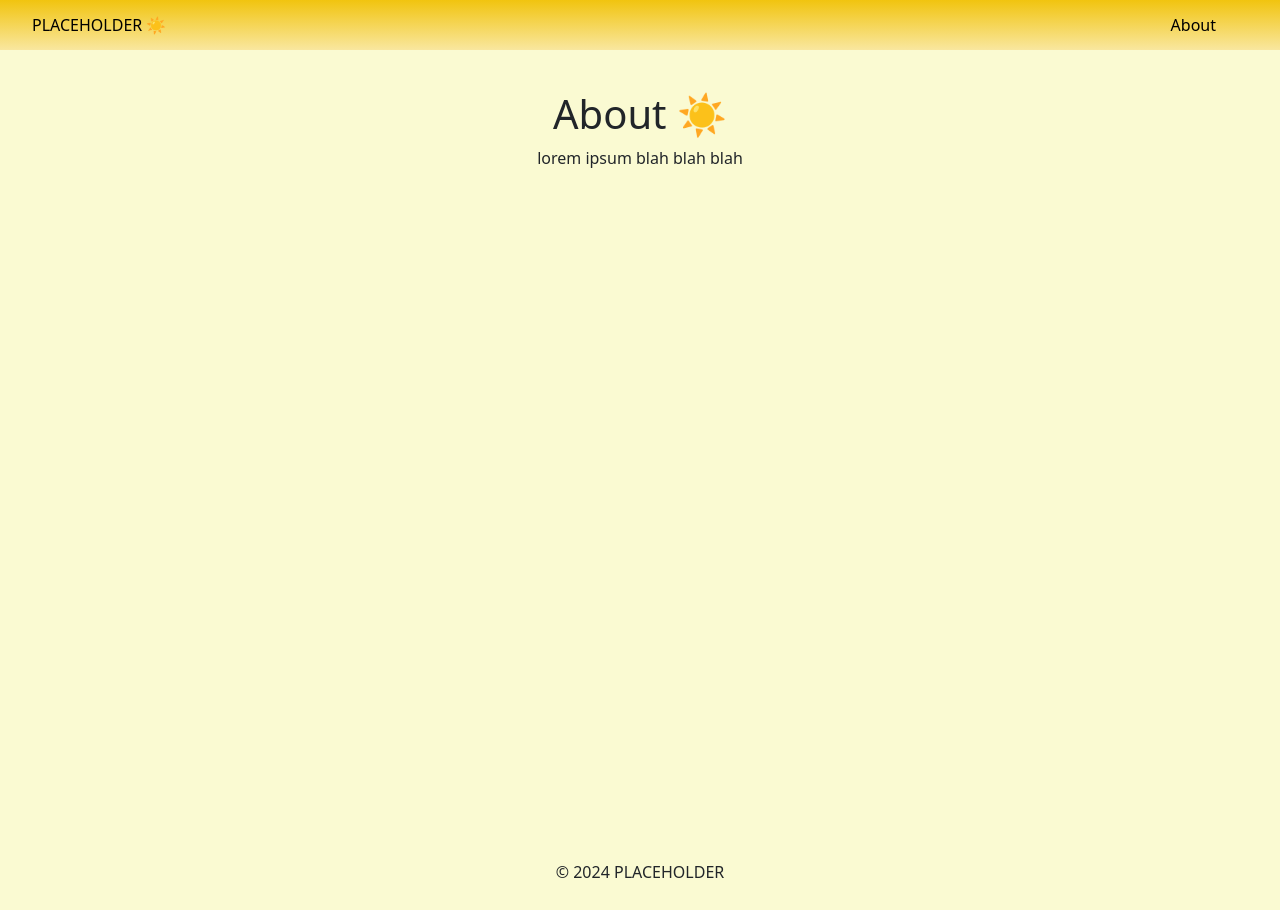
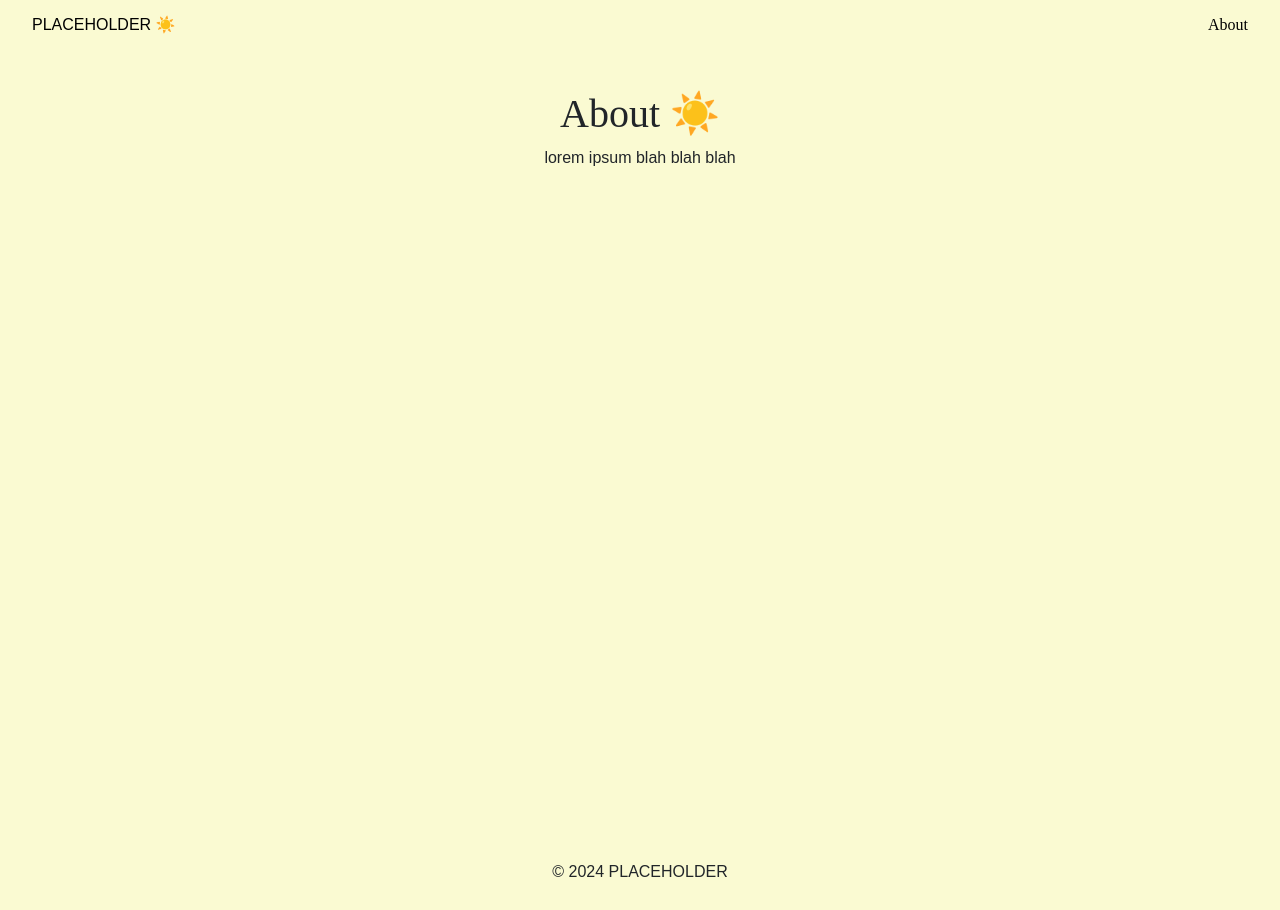
Before and after one commit to Zaibatus/Sunnyscout, a Flask app: page /about in a window 1280 px wide. Run offline with Flask 3, Linux system fonts and the light colour scheme.

Commit message:
Change font and add Lottie animation to homepage.

```diff
--- a/static/CSS/style.css
+++ b/static/CSS/style.css
@@ -10,6 +10,7 @@ body {
     scroll-behavior: smooth;
     overflow-x: hidden;
     background-color: lightgoldenrodyellow;
+    font-family: 'Montserrat', sans-serif;
 }
 
 .page-container {
@@ -22,17 +23,14 @@ main {
     flex: 1 0 auto;
 }
 
-/* Header Styles */
+/* Header and Navbar Styles */
 header {
-    background: linear-gradient(to top, #f9e79f, #f1c40f);
+    background: lightgoldenrodyellow; /* Same color as the rest of the website */
     display: flex;
     justify-content: space-between;
     align-items: center;
     height: 50px;
-}
-
-.app-name {
-    margin-left: 2.5%;
+    padding: 0 2.5%;
 }
 
 .app-name a {
@@ -41,15 +39,16 @@ header {
 }
 
 nav {
-    margin-right: 5%;
-    color: black;
-    text-decoration: none;
+    display: flex;
+    align-items: center;
+    font-family: 'Lora', serif;
 }
 
 nav a {
     color: black;
     text-decoration: none;
     font-weight: normal;
+    margin-left: 20px; /* Add some spacing between nav items */
 }
 
 /* Hero Section Styles */
@@ -462,17 +461,21 @@ input::-webkit-calendar-picker-indicator {
     justify-content: space-between;
     margin-top: 20px;
     width: 100%;
+    font-family: 'Lora', serif;
     }
 
 
-.back-button, .next-button {
-    width: 100px;
-    }
+.btn {
+    font-family: 'Lora', serif;
+}
 
 
-.back-button button, .next-button button {
-    width: 100%;
-    padding: 10px 0;
-    font-size: 16px;
-    text-align: center;
-    }
+@import url('https://fonts.googleapis.com/css2?family=Montserrat:wght@400;700&family=Lora:wght@400;700&display=swap');
+
+h1, h2, h3, h4, h5, h6 {
+    font-family: 'Lora', serif;
+}
+
+body, p, span, div, input, button {
+    font-family: 'Montserrat', sans-serif;
+}
```
Also changed, not shown: templates/index.html (+15 -7 lines), templates/results.html (line endings or trailing spaces).
